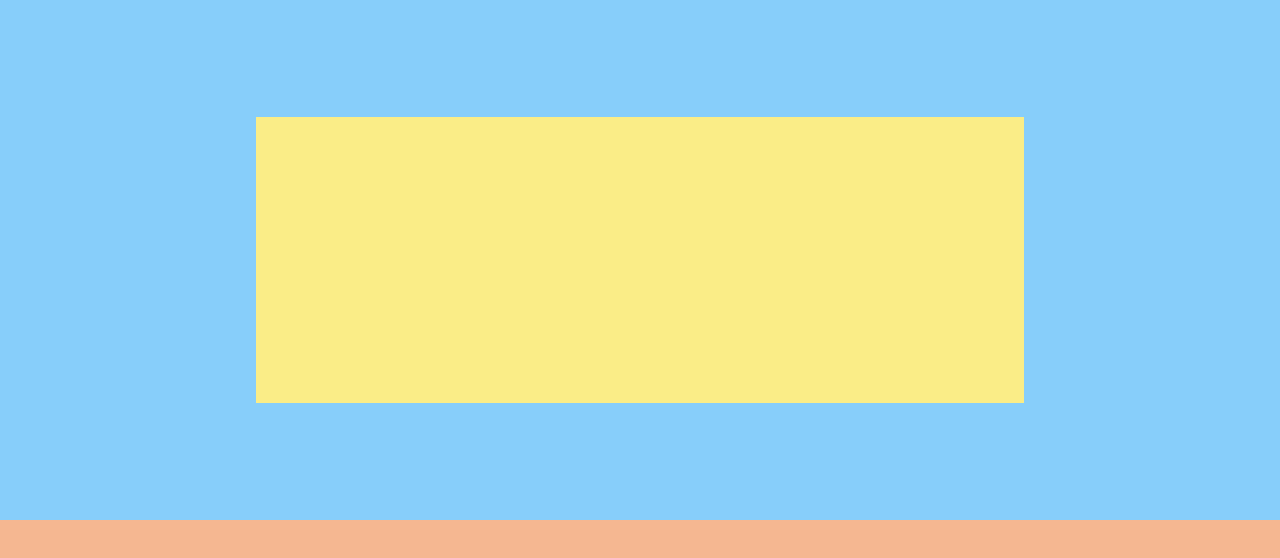
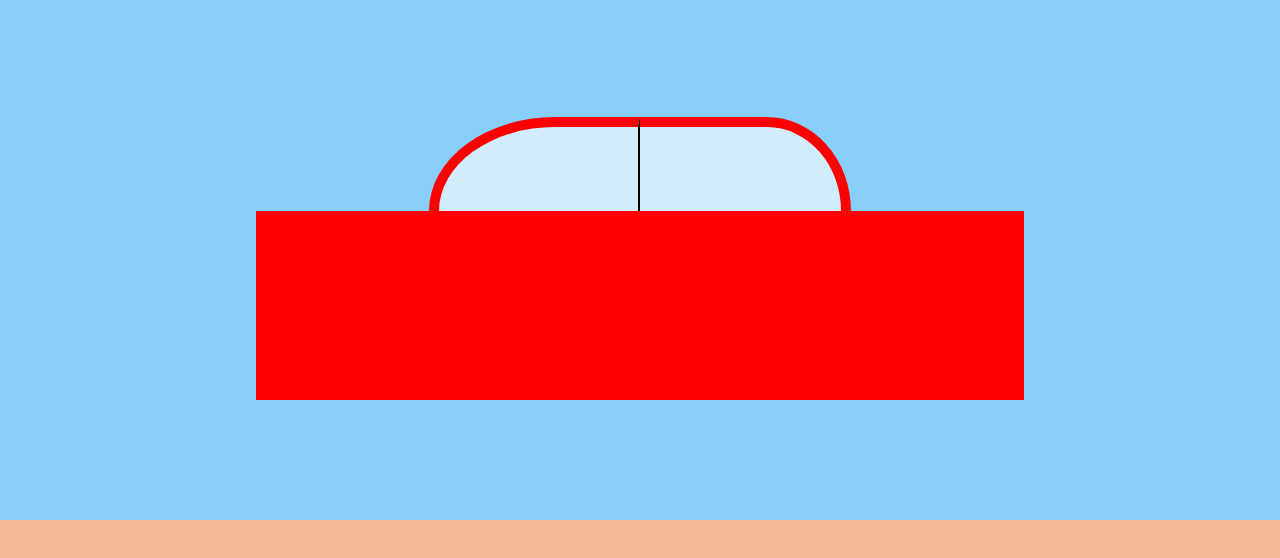
Before and after one commit to HansG26/car-application-kunstmaan, a website built with webpack: page app/index.html in a window 1280 px wide. Built offline with nearby package versions, Linux system fonts and the light colour scheme.

Commit message:
finish first version top of car

```diff
--- a/app/assets/styles/modules/_car.css
+++ b/app/assets/styles/modules/_car.css
@@ -1,7 +1,43 @@
 .car {
-    background-color: #faed87;
     width: 60%;
     height: 55%;
     margin-left: auto;
     margin-right: auto;
+
+    &__top {
+        height: 33%;
+        width: 55%;
+        margin-left: auto;
+        margin-right: auto;
+        display: flex;
+
+        &__window {
+            width: 50%;
+            background-color: #d0ecfd;
+        }
+
+        &__window--left {
+            border-top: 10px solid red;
+            border-left: 10px solid red;
+            border-right: 2px solid black;
+            border-top-left-radius: 60% 100%;
+        }
+
+        &__window--right {
+            border-top: 10px solid red;
+            border-right: 10px solid red;
+            border-top-right-radius: 40% 100%;
+        }
+    }
+
+
+    &__body {
+        height: 33%;
+        background-color: red;
+    }
+
+    &__bottom {
+        height: 33%;
+        background-color: red;
+    }
 }
--- a/app/index.html
+++ b/app/index.html
@@ -11,7 +11,14 @@
 
         <!--Section where car is drawn-->
         <section class="car-section">
-            <div class="car"></div>
+            <div class="car">
+                <div class="car__top">
+                    <div class="car__top__window car__top__window--left"></div>
+                    <div class="car__top__window car__top__window--right"></div>
+                </div>
+                <div class="car__body"></div>
+                <div class="car__bottom"></div>
+            </div>
         </section>
 
         <!--Section where modifications to car can be done-->
--- a/app/temp/styles/styles.css
+++ b/app/temp/styles/styles.css
@@ -358,9 +358,44 @@ template {
 }
 
 .car {
-    background-color: #faed87;
     width: 60%;
     height: 55%;
     margin-left: auto;
     margin-right: auto;
 }
+
+.car__top {
+        height: 33%;
+        width: 55%;
+        margin-left: auto;
+        margin-right: auto;
+        display: flex;
+    }
+
+.car__top__window {
+            width: 50%;
+            background-color: #d0ecfd;
+        }
+
+.car__top__window--left {
+            border-top: 10px solid red;
+            border-left: 10px solid red;
+            border-right: 2px solid black;
+            border-top-left-radius: 60% 100%;
+        }
+
+.car__top__window--right {
+            border-top: 10px solid red;
+            border-right: 10px solid red;
+            border-top-right-radius: 40% 100%;
+        }
+
+.car__body {
+        height: 33%;
+        background-color: red;
+    }
+
+.car__bottom {
+        height: 33%;
+        background-color: red;
+    }
--- a/gulp/tasks/watch.js
+++ b/gulp/tasks/watch.js
@@ -3,7 +3,8 @@ watch = require("gulp-watch"),
 browserSync = require("browser-sync").create()
 autoprefixer = require("autoprefixer"),
 cssimport = require("postcss-import"),
-postcss = require("gulp-postcss")
+postcss = require("gulp-postcss"),
+nested = require("postcss-nested"),
 webpack = require("webpack");
 
 gulp.task("watch", function () {
@@ -37,7 +38,7 @@ function cssInject() {
 function styles() {
     console.log("nice");
     return gulp.src("./app/assets/styles/styles.css")
-        .pipe(postcss([cssimport, autoprefixer]))
+        .pipe(postcss([cssimport, nested, autoprefixer]))
         .on("error", function (errorinfo) {
             console.log(errorinfo.toString());
             this.emit("end");
--- a/package.json
+++ b/package.json
@@ -15,6 +15,7 @@
     "gulp-postcss": "^8.0.0",
     "gulp-watch": "^5.0.1",
     "postcss-import": "^12.0.0",
+    "postcss-nested": "^4.1.0",
     "webpack": "^3.8.1",
     "webpack-cli": "^3.1.0"
   }
```
Also changed, not shown: 1 other file.
